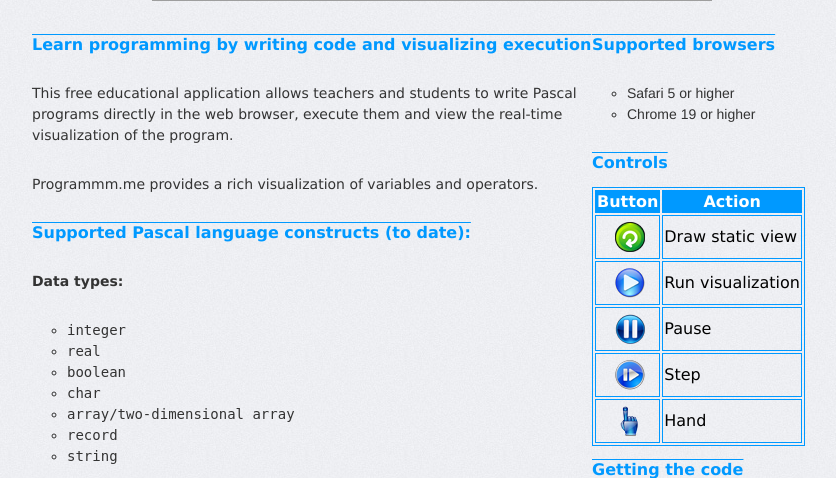
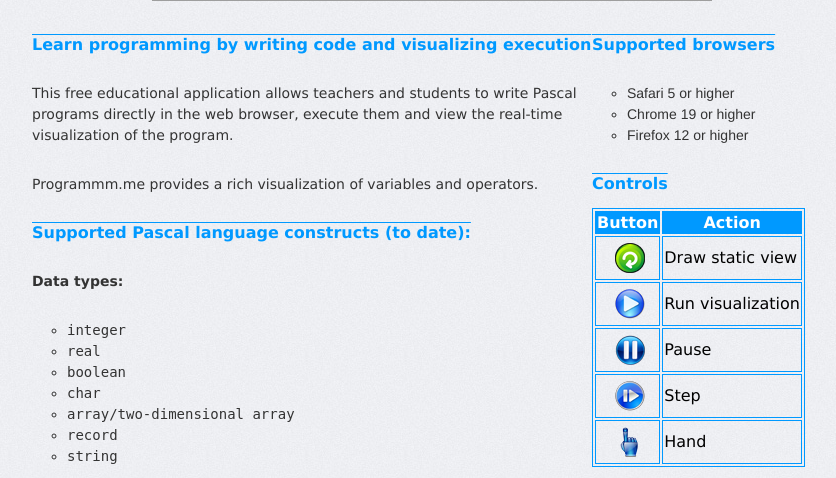
Before and after one commit to relloudder/Visual-programming-environment, a Django app: template templates/about_en.html in a window 1280 px wide. Shown: the part 491-969 px from the top of the page, without its empty margins (208-1044 px from the left). Run offline with Django 3.2, Linux system fonts and the light colour scheme; the template is opened without the code that fills it, so the values that code supplies are empty; grey boxes are pictures that could not be loaded.

Commit message:
Add Firefox in description

```diff
--- a/templates/about_en.html
+++ b/templates/about_en.html
@@ -68,6 +68,7 @@
         <ul>
             <li>Safari 5 or higher</li>
             <li>Chrome 19 or higher</li>
+            <li>Firefox 12 or higher</li>
         </ul>
         <h3>Controls</h3>
         <table>
--- a/templates/about_ru.html
+++ b/templates/about_ru.html
@@ -67,6 +67,7 @@
         <ul>
             <li>Safari 5 и выше</li>
             <li>Chrome 19 и выше</li>
+            <li>Firefox 12 и выше</li>
         </ul>
         <h3>Управление</h3>
         <table>
```
